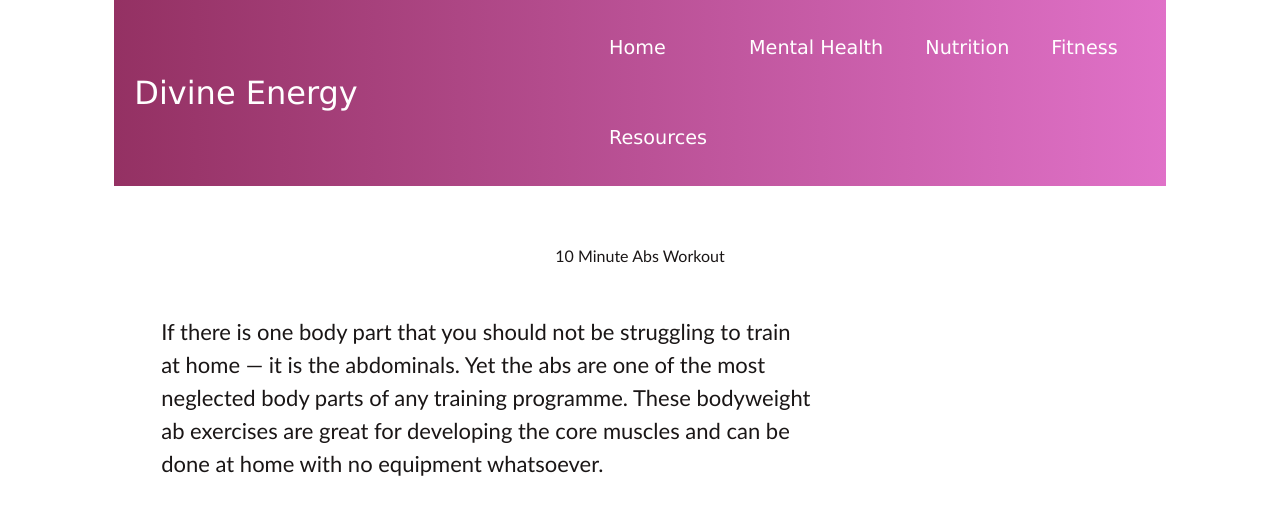
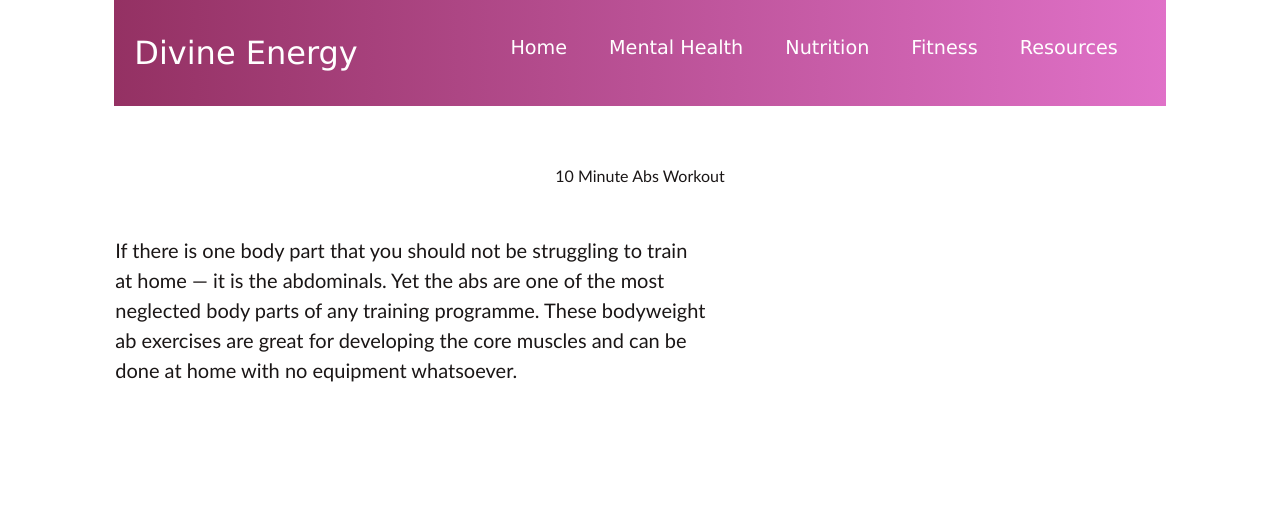
Before and after one commit to faardosa/final-project, a React (Create React App) app in the folder frontend/: page /Abs in a window 1280 px wide. Shown: the top 514 px of the page. Built offline with nearby package versions, Linux system fonts and the light colour scheme.

Commit message:
update css for abs.css

```diff
--- a/frontend/src/components/Abs/Abs.css
+++ b/frontend/src/components/Abs/Abs.css
@@ -10,10 +10,10 @@ p1{
 display: flex;
 position : absolute;
   padding-top: 50px;
-  padding-left: 47px;
+  padding-left: 1px;
   justify-content: center;
    color: rgb(26, 22, 22);
-  font-size: 22px;
+  font-size: 20px;
   font-family: 'Trebuchet MS', 'Lucida Sans Unicode', 'Lucida Grande',
     'Lucida Sans', Arial, sans-serif;
 
--- a/frontend/src/components/Fitness/index.js
+++ b/frontend/src/components/Fitness/index.js
@@ -1,6 +1,6 @@
 import React from 'react';
 import './fitness.css';
-import CardItem from '../Carditem';
+import CardItem from '../Resources/Carditem';
 
 function Bodyfitness() {
   return (
--- a/frontend/src/components/Navbar/navbar.css
+++ b/frontend/src/components/Navbar/navbar.css
@@ -37,7 +37,7 @@
 
 .nav-menu {
   display: grid;
-  grid-template-columns: repeat(4, auto);
+  grid-template-columns: repeat(5, auto);
   grid-gap: 10px;
   list-style: none;
   text-align: center;
```
